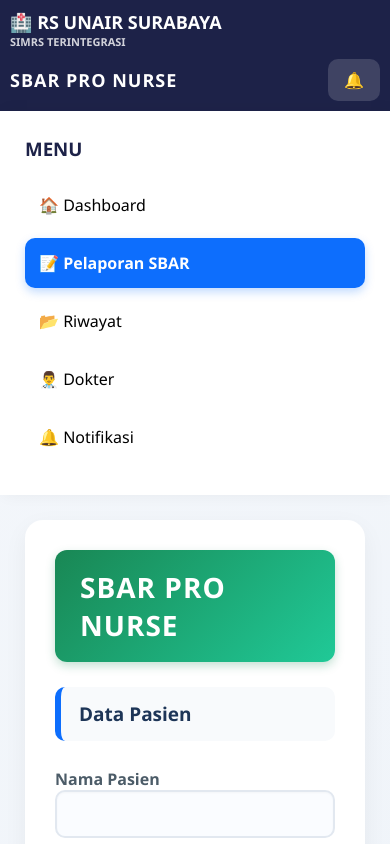
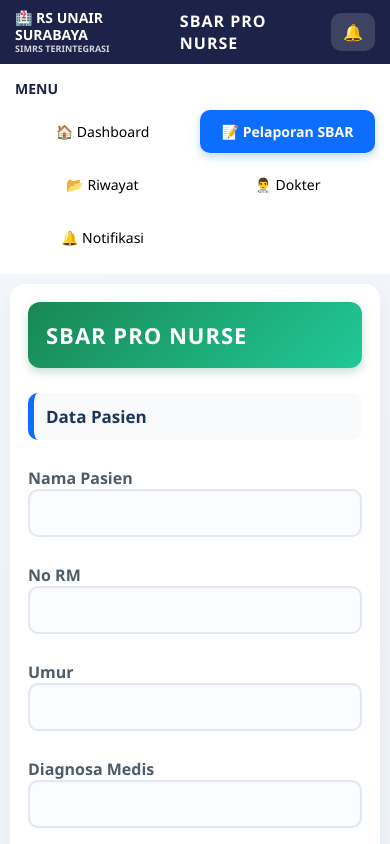
Before and after one commit to airabylimbat/PRONURSE, a plain HTML site: page index.html in a window 390 px wide. Shown: the top 844 px of the page. Drawn offline with Linux system fonts and the light colour scheme.

Commit message:
Update index.html

```diff
--- a/index.html
+++ b/index.html
@@ -310,37 +310,114 @@
 
 @media(max-width:768px){
 
+/* HEADER */
 .topbar{
-flex-wrap:wrap;
+padding:10px 15px;
 height:auto;
-padding:10px;
-gap:10px;
+gap:8px;
+}
+
+.logo{
+font-size:14px;
+line-height:1.2;
+}
+
+.logo .sub{
+font-size:9px;
 }
 
 .title{
-font-size:18px;
+font-size:16px;
 }
 
+.user{
+padding:8px 12px;
+}
+
+/* LAYOUT */
 .layout{
 flex-direction:column;
 }
 
+/* MENU */
 .sidebar{
 width:100%;
+height:auto;
+padding:15px;
 position:relative;
-height:auto;
+box-shadow:none;
 }
 
+.sidebar h3{
+margin-bottom:12px;
+font-size:14px;
+}
+
+.sidebar ul{
+display:grid;
+grid-template-columns:repeat(2,1fr);
+gap:10px;
+}
+
+.sidebar li{
+margin:0;
+padding:12px;
+text-align:center;
+font-size:14px;
+}
+
+/* CONTENT */
+.container{
+padding:10px;
+}
+
+.main-card{
+padding:18px;
+border-radius:15px;
+}
+
+/* JUDUL */
+h1{
+font-size:22px;
+padding:18px;
+}
+
+/* SUB JUDUL */
+h2{
+font-size:17px;
+padding:12px;
+}
+
+/* FORM */
 .form-grid{
 grid-template-columns:1fr;
 }
 
 .vital-grid{
 grid-template-columns:1fr 1fr;
+gap:10px;
 }
 
+input,
+textarea{
+font-size:16px;
+}
+
+/* BUTTON */
 .button-group{
 flex-direction:column;
+}
+
+.button-group button{
+height:48px;
+font-size:15px;
+}
+
+/* OUTPUT */
+.output{
+padding:15px;
+font-size:14px;
+min-height:180px;
 }
 
 }
```
